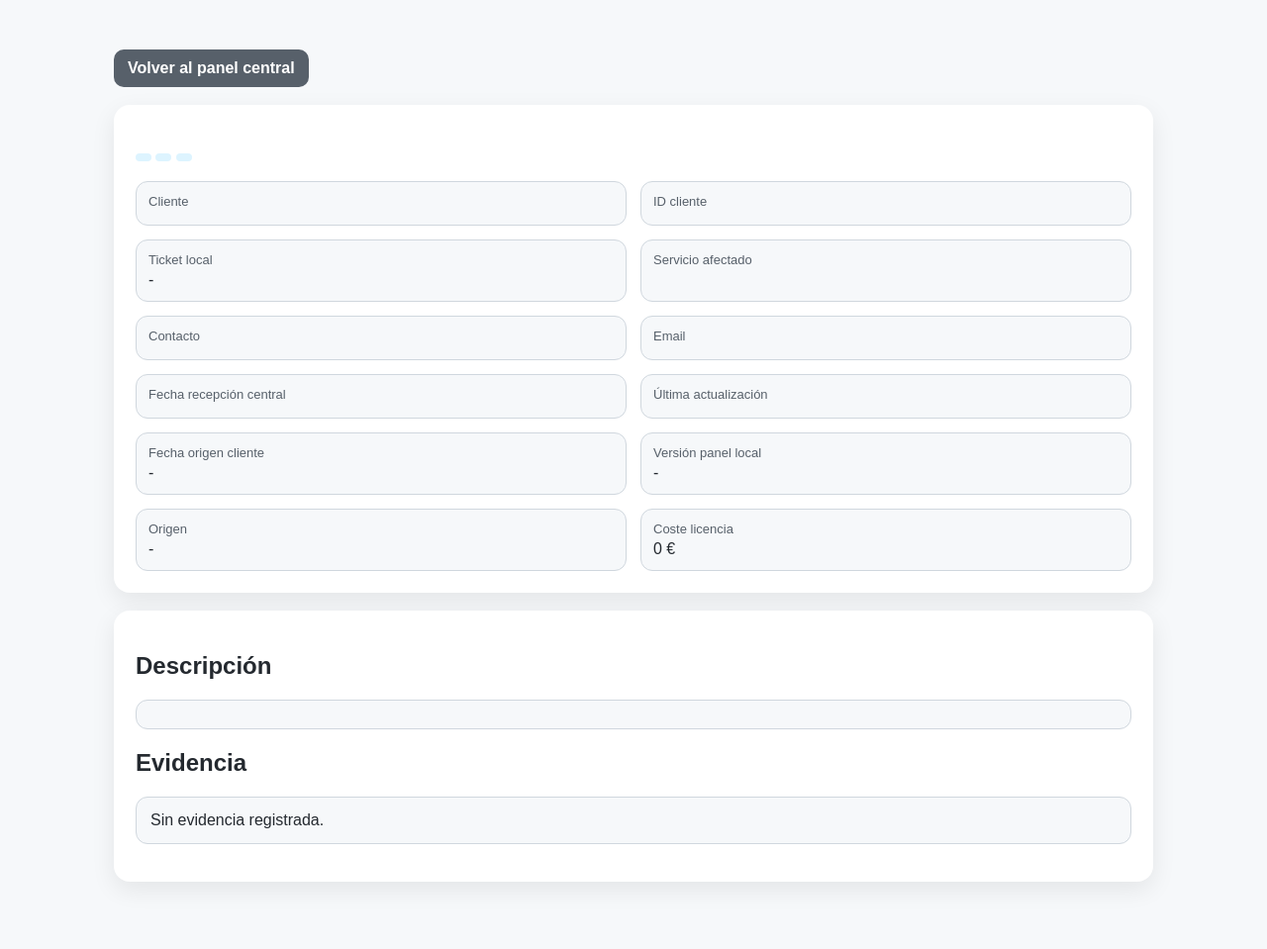
After one commit to SantinoColmena/dasc-server-manager-product, a FastAPI app: template deploy/central-support/package/templates/central_ticket_detail.html in a window 1280 px wide. The commit adds this page. Shown: the whole page at 99% size. Run offline with FastAPI, Linux system fonts and the light colour scheme; the template is opened without the code that fills it, so the values that code supplies are empty.

Commit message:
feat: añadir detalle ticket panel central

```diff
--- a/deploy/central-support/package/main.py
+++ b/deploy/central-support/package/main.py
@@ -318,3 +318,58 @@ def dashboard(request: Request):
             "demo_client_id": DEMO_CLIENT_ID,
         },
     )
+
+# =====================
+# R-049J - DETALLE TICKET CENTRAL
+# =====================
+
+def get_central_ticket(ticket_id):
+    init_db()
+
+    with db_connect() as conn:
+        row = conn.execute(
+            """
+            SELECT
+                id,
+                fecha_recepcion,
+                fecha_actualizacion,
+                cliente_id,
+                nombre_cliente,
+                ticket_local_id,
+                tipo,
+                prioridad,
+                servicio,
+                descripcion,
+                evidencia,
+                contacto,
+                email,
+                fecha_origen,
+                version_panel,
+                origen,
+                estado
+            FROM central_tickets
+            WHERE id = ?
+            """,
+            (ticket_id,),
+        ).fetchone()
+
+    if not row:
+        return None
+
+    return dict(row)
+
+
+@app.get("/tickets/{ticket_id}", response_class=HTMLResponse)
+def central_ticket_detail(request: Request, ticket_id: str):
+    ticket = get_central_ticket(ticket_id)
+
+    if not ticket:
+        raise HTTPException(status_code=404, detail="Ticket central no encontrado")
+
+    return templates.TemplateResponse(
+        request,
+        "central_ticket_detail.html",
+        {
+            "ticket": ticket,
+        },
+    )
--- a/deploy/central-support/package/templates/central_dashboard.html
+++ b/deploy/central-support/package/templates/central_dashboard.html
@@ -137,7 +137,7 @@
                     <tbody>
                         {% for ticket in tickets %}
                             <tr>
-                                <td><strong>{{ ticket.id }}</strong></td>
+                                <td><strong><a href="/tickets/{{ ticket.id }}">{{ ticket.id }}</a></strong></td>
                                 <td>
                                     {{ ticket.nombre_cliente }}
                                     <div class="muted">{{ ticket.cliente_id }}</div>
--- /dev/null
+++ b/deploy/central-support/package/templates/central_ticket_detail.html
@@ -0,0 +1,182 @@
+<!DOCTYPE html>
+<html lang="es">
+<head>
+    <meta charset="UTF-8">
+    <title>{{ ticket.id }} - DASC Central Support</title>
+    <style>
+        body {
+            font-family: Arial, sans-serif;
+            background: #f6f8fa;
+            margin: 0;
+            color: #24292f;
+        }
+
+        .wrapper {
+            max-width: 1050px;
+            margin: 30px auto;
+            padding: 20px;
+        }
+
+        .card {
+            background: #ffffff;
+            border-radius: 16px;
+            padding: 22px;
+            box-shadow: 0 8px 24px rgba(0,0,0,0.08);
+            margin-bottom: 18px;
+        }
+
+        .actions {
+            display: flex;
+            gap: 10px;
+            flex-wrap: wrap;
+            margin-bottom: 18px;
+        }
+
+        .button {
+            display: inline-block;
+            padding: 10px 14px;
+            border-radius: 10px;
+            background: #1f6feb;
+            color: white;
+            text-decoration: none;
+            font-weight: 700;
+        }
+
+        .button.secondary {
+            background: #57606a;
+        }
+
+        .grid {
+            display: grid;
+            grid-template-columns: 1fr 1fr;
+            gap: 14px;
+        }
+
+        .field {
+            border: 1px solid #d0d7de;
+            border-radius: 12px;
+            padding: 12px;
+            background: #f6f8fa;
+        }
+
+        .field span {
+            display: block;
+            color: #57606a;
+            font-size: 13px;
+            margin-bottom: 4px;
+        }
+
+        .badge {
+            display: inline-block;
+            padding: 4px 8px;
+            border-radius: 999px;
+            font-size: 12px;
+            font-weight: 700;
+            background: #ddf4ff;
+            color: #0969da;
+        }
+
+        pre {
+            white-space: pre-wrap;
+            word-break: break-word;
+            background: #f6f8fa;
+            border: 1px solid #d0d7de;
+            border-radius: 12px;
+            padding: 14px;
+            font-family: inherit;
+        }
+
+        @media (max-width: 850px) {
+            .grid {
+                grid-template-columns: 1fr;
+            }
+        }
+    </style>
+</head>
+<body>
+    <div class="wrapper">
+        <div class="actions">
+            <a href="/" class="button secondary">Volver al panel central</a>
+        </div>
+
+        <div class="card">
+            <h1>{{ ticket.id }}</h1>
+            <p>
+                <span class="badge">{{ ticket.estado }}</span>
+                <span class="badge">{{ ticket.prioridad }}</span>
+                <span class="badge">{{ ticket.tipo }}</span>
+            </p>
+
+            <div class="grid">
+                <div class="field">
+                    <span>Cliente</span>
+                    {{ ticket.nombre_cliente }}
+                </div>
+
+                <div class="field">
+                    <span>ID cliente</span>
+                    {{ ticket.cliente_id }}
+                </div>
+
+                <div class="field">
+                    <span>Ticket local</span>
+                    {{ ticket.ticket_local_id or "-" }}
+                </div>
+
+                <div class="field">
+                    <span>Servicio afectado</span>
+                    {{ ticket.servicio }}
+                </div>
+
+                <div class="field">
+                    <span>Contacto</span>
+                    {{ ticket.contacto }}
+                </div>
+
+                <div class="field">
+                    <span>Email</span>
+                    {{ ticket.email }}
+                </div>
+
+                <div class="field">
+                    <span>Fecha recepción central</span>
+                    {{ ticket.fecha_recepcion }}
+                </div>
+
+                <div class="field">
+                    <span>Última actualización</span>
+                    {{ ticket.fecha_actualizacion }}
+                </div>
+
+                <div class="field">
+                    <span>Fecha origen cliente</span>
+                    {{ ticket.fecha_origen or "-" }}
+                </div>
+
+                <div class="field">
+                    <span>Versión panel local</span>
+                    {{ ticket.version_panel or "-" }}
+                </div>
+
+                <div class="field">
+                    <span>Origen</span>
+                    {{ ticket.origen or "-" }}
+                </div>
+
+                <div class="field">
+                    <span>Coste licencia</span>
+                    0 €
+                </div>
+            </div>
+        </div>
+
+        <div class="card">
+            <h2>Descripción</h2>
+            <pre>{{ ticket.descripcion }}</pre>
+
+            <h2>Evidencia</h2>
+            <pre>{{ ticket.evidencia or "Sin evidencia registrada." }}</pre>
+        </div>
+    </div>
+</body>
+</html>
```
Also changed, not shown: 1 other file.
